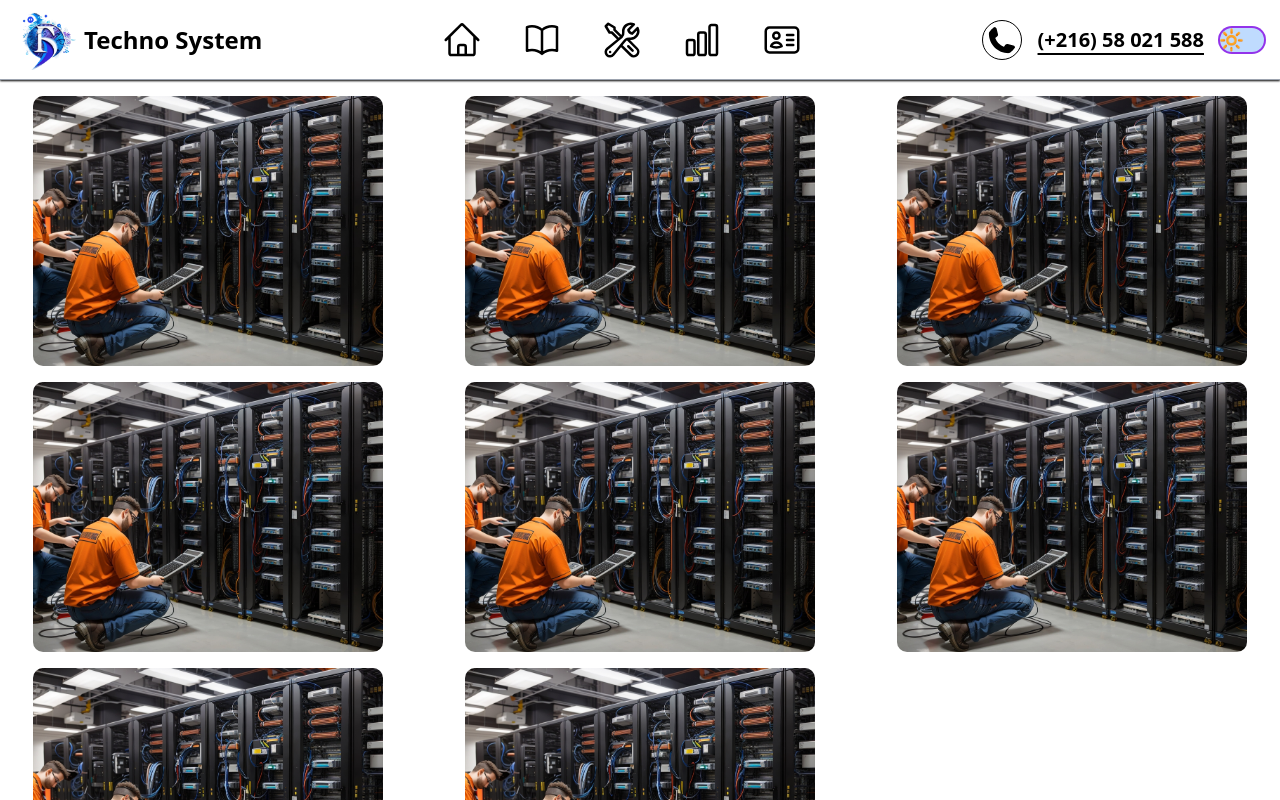
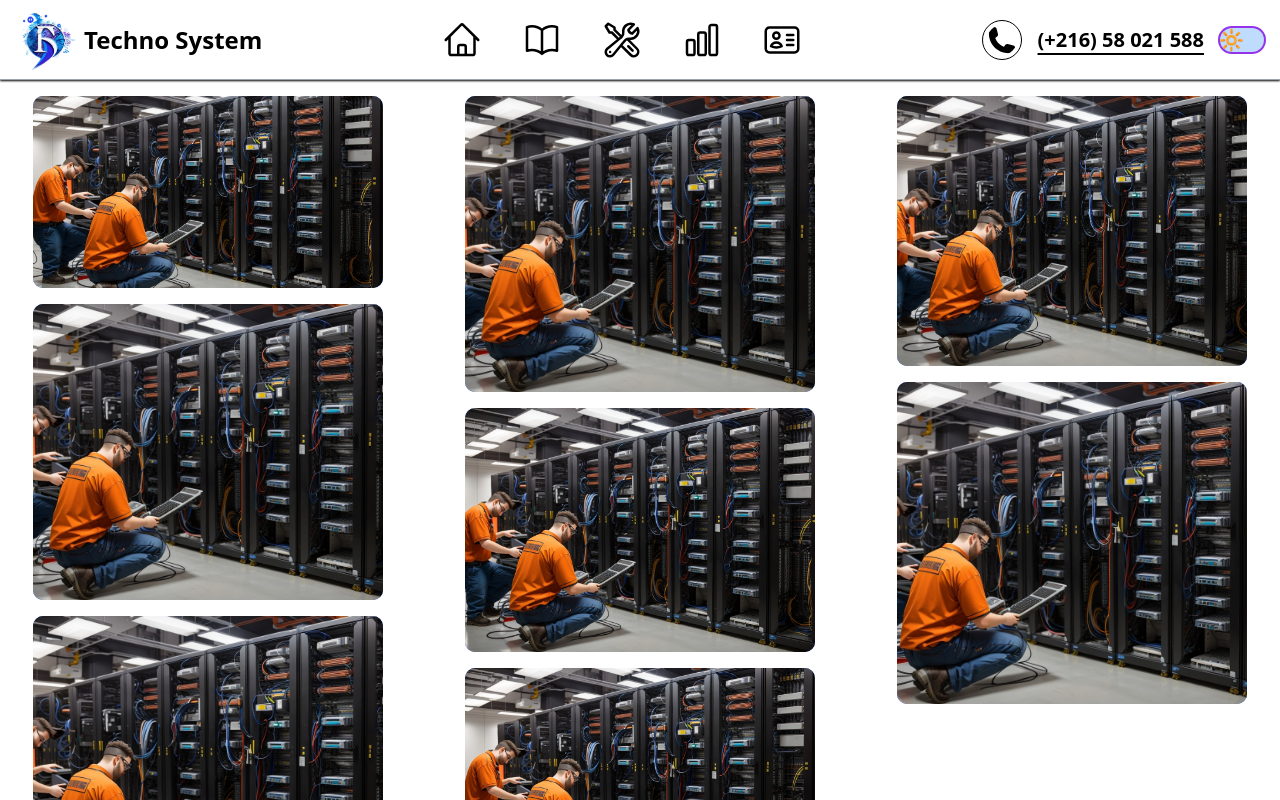
Before and after one commit to TechnoSystemTunisia/technosystem, a Next.js app: page /previousProjects in a window 1280 px wide. Shown: the top 800 px of the page. Built offline with nearby package versions, Linux system fonts and the light colour scheme.

Commit message:
carousel addition

```diff
--- a/components/ProjectCardVertical.tsx
+++ b/components/ProjectCardVertical.tsx
@@ -33,7 +33,7 @@ const ProjectCardVertical = ({ project, index} : {project: ProjectProps, index:n
 
   return (
     <AlertDialog>
-        <AlertDialogTrigger className="group relative w-full lg:w-[350px] justify-self-center rounded-md cursor-pointer overflow-hidden"
+        <AlertDialogTrigger className={`group relative h-full w-full lg:w-[350px] justify-self-center rounded-md cursor-pointer overflow-hidden bg-blue-600`}
             style={{ gridRow: `span ${photoSpans}` }}>
                 <Image
                     src={project.projectImages[0].url}
--- a/lib/constants.tsx
+++ b/lib/constants.tsx
@@ -95,7 +95,7 @@ export const PreviousProjectsList = [
             {
                 url:'/HeroImage.jpg',
                 width:200,
-                height:55
+                height:40
             },
             {
                 url:'/HeroImage.jpg',
@@ -123,7 +123,7 @@ export const PreviousProjectsList = [
             {
                 url:'/HeroImage.jpg',
                 width:200,
-                height:55
+                height:60
             },
             {
                 url:'/HeroImage.jpg',
@@ -179,7 +179,7 @@ export const PreviousProjectsList = [
             {
                 url:'/HeroImage.jpg',
                 width:200,
-                height:55
+                height:60
             },
             {
                 url:'/HeroImage.jpg',
@@ -207,7 +207,7 @@ export const PreviousProjectsList = [
             {
                 url:'/HeroImage.jpg',
                 width:200,
-                height:55
+                height:65
             },
             {
                 url:'/HeroImage.jpg',
@@ -235,7 +235,7 @@ export const PreviousProjectsList = [
             {
                 url:'/HeroImage.jpg',
                 width:200,
-                height:55
+                height:50
             },
             {
                 url:'/HeroImage.jpg',
@@ -263,7 +263,7 @@ export const PreviousProjectsList = [
             {
                 url:'/HeroImage.jpg',
                 width:200,
-                height:55
+                height:60
             },
             {
                 url:'/HeroImage.jpg',
@@ -291,7 +291,7 @@ export const PreviousProjectsList = [
             {
                 url:'/HeroImage.jpg',
                 width:200,
-                height:55
+                height:45
             },
             {
                 url:'/HeroImage.jpg',
--- a/tailwind.config.ts
+++ b/tailwind.config.ts
@@ -79,8 +79,7 @@ module.exports = {
       },
       gridTemplateColumns: {
         'gallery': 'repeat(auto-fit, minmax(350px, 1fr))',
-      },
-      visibility: ["group-hover"]
+      }
     },
   },
   plugins: [require("tailwindcss-animate")],
```
